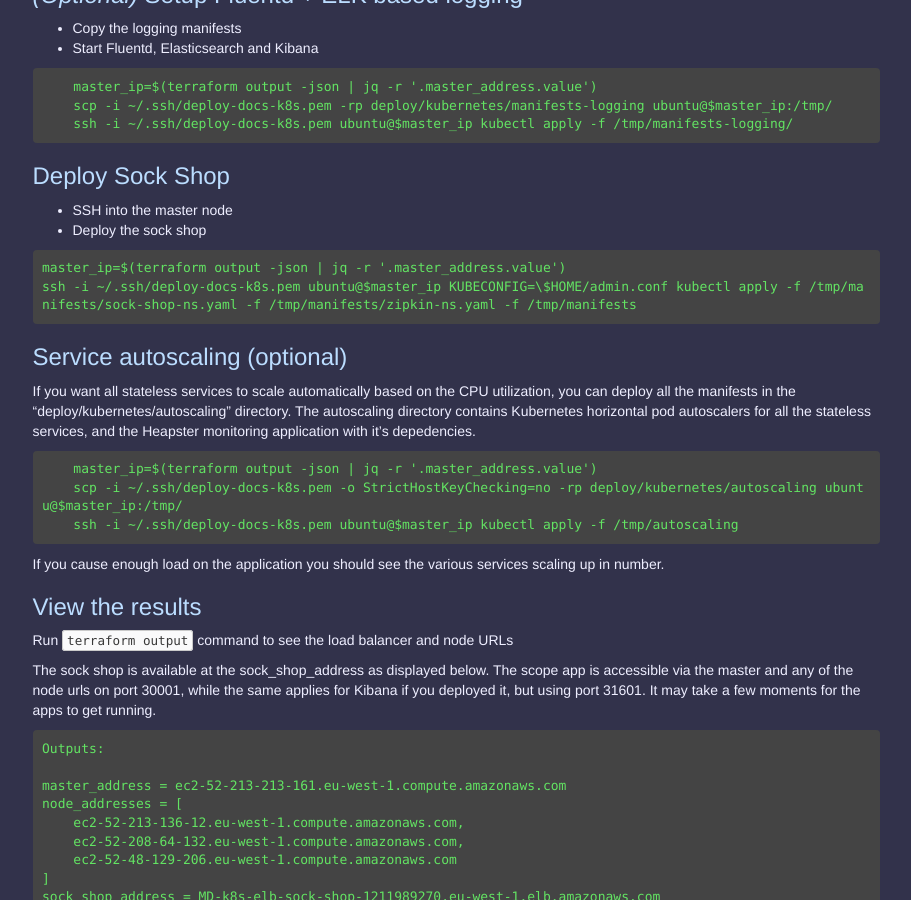
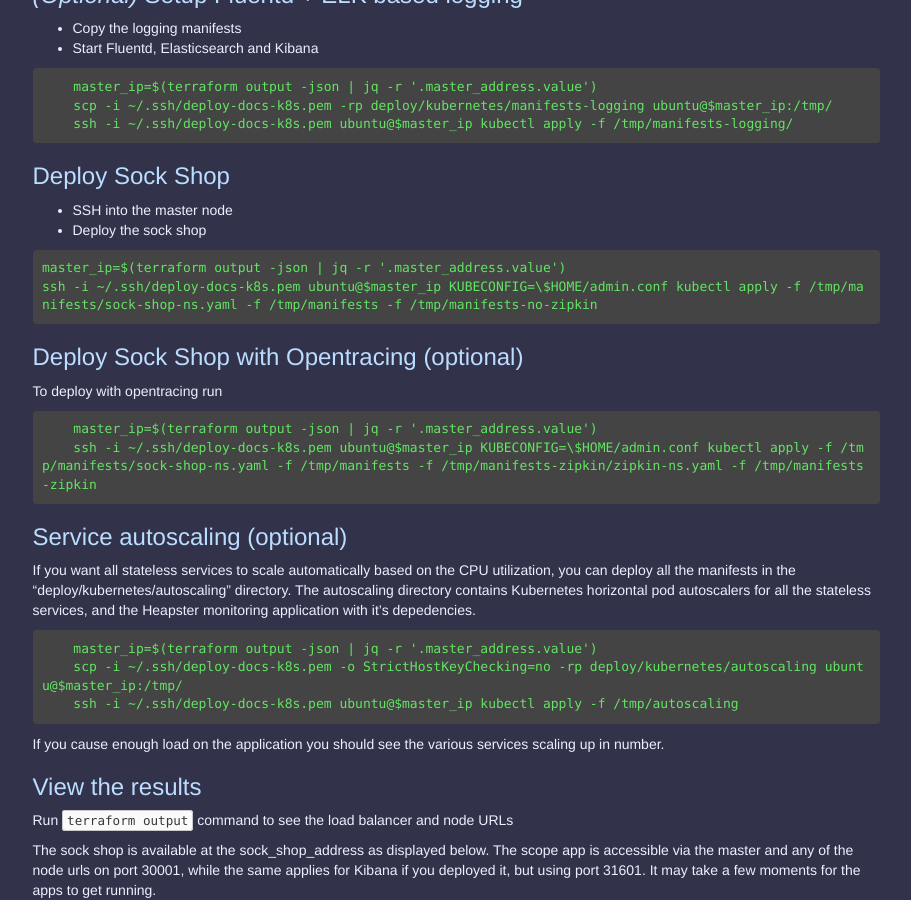
Before and after one commit to microservices-demo/microservices-demo.github.io, a Jekyll site: the page built from deployment/kubernetes.md, in a window 1280 px wide and 900 px high, scrolled down 1963 px. Shown: the whole window, without its empty margins (330-1241 px from the left). Built offline with Jekyll 4.4.1, drawn with Linux system fonts in a browser that asks for light colours; nearby versions of some CDN libraries; our own code applies the rules of GitHub Pages for plain Markdown files.

Commit message:
updated the docs for zipkin opt

````diff
--- a/deployment/kubernetes.md
+++ b/deployment/kubernetes.md
@@ -141,9 +141,17 @@
 <!-- deploy-doc-start create-infrastructure -->
 
     master_ip=$(terraform output -json | jq -r '.master_address.value')
-    ssh -i ~/.ssh/deploy-docs-k8s.pem ubuntu@$master_ip KUBECONFIG=\$HOME/admin.conf kubectl apply -f /tmp/manifests/sock-shop-ns.yaml -f /tmp/manifests/zipkin-ns.yaml -f /tmp/manifests
+    ssh -i ~/.ssh/deploy-docs-k8s.pem ubuntu@$master_ip KUBECONFIG=\$HOME/admin.conf kubectl apply -f /tmp/manifests/sock-shop-ns.yaml -f /tmp/manifests -f /tmp/manifests-no-zipkin
 
 <!-- deploy-doc-end -->
+
+### Deploy Sock Shop with Opentracing (optional)
+To deploy with opentracing run
+
+```
+    master_ip=$(terraform output -json | jq -r '.master_address.value')
+    ssh -i ~/.ssh/deploy-docs-k8s.pem ubuntu@$master_ip KUBECONFIG=\$HOME/admin.conf kubectl apply -f /tmp/manifests/sock-shop-ns.yaml -f /tmp/manifests -f /tmp/manifests-zipkin/zipkin-ns.yaml -f /tmp/manifests-zipkin
+```
 
 ### Service autoscaling (optional)
 If you want all stateless services to scale automatically based on the CPU utilization, you can deploy all the manifests in the "deploy/kubernetes/autoscaling" directory.
````
Also changed, not shown: deployment/kubernetes-minikube.md (+7 -2 lines).
